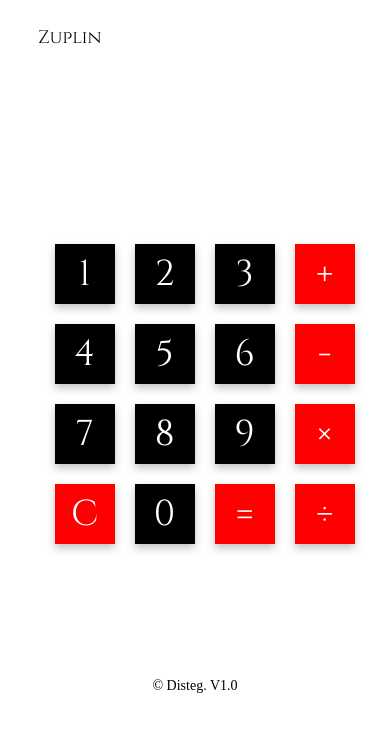
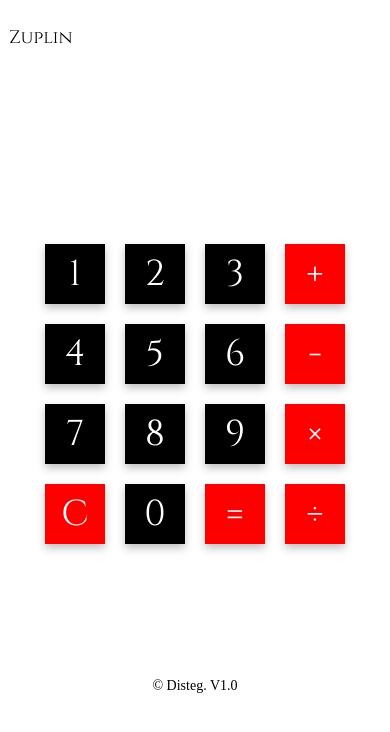
Before and after one commit to Disteg/Zuplin, a plain HTML site: page index.html in a window 390 px wide. Drawn offline with nearby package versions, Linux system fonts and the light colour scheme.

Commit message:
initi commit

```diff
--- a/pages/index.css
+++ b/pages/index.css
@@ -67,8 +67,13 @@ background-color: white;
 
 
 .header {
+    display: flex;
+    margin: 0 auto;
+    max-width: 100%;
+    min-width: 320px;
     max-width: 1084px;
-    margin-top: 30px;
+    padding-top: 30px;
+    flex-direction: column;
 
 }
 
@@ -77,8 +82,9 @@ background-color: white;
 
 @media  screen and (max-width: 450px) {
     .header {
+
         display: block;
-        margin-left: 10%;
+        margin-left: 10px;
        justify-content: center;
 
 
@@ -104,7 +110,7 @@ background-color: white;
 
 
 .calculator {
-    margin-left: 37%;
+    margin-left: auto;
     margin-top: 257px;
     align-items: center;
     max-width: 300px;
@@ -117,7 +123,7 @@ background-color: white;
 @media  screen and (max-width: 450px) {
     .calculator {
         display: block;
-        margin-left: 14%;
+        margin: auto;
         margin-top: 100px;
        justify-content: center;
 
```
